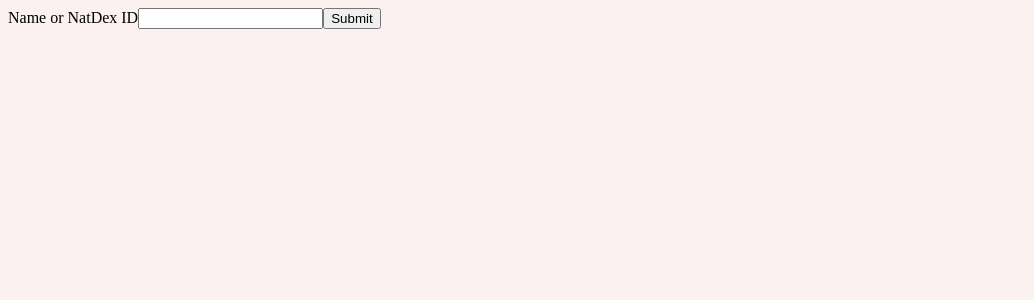
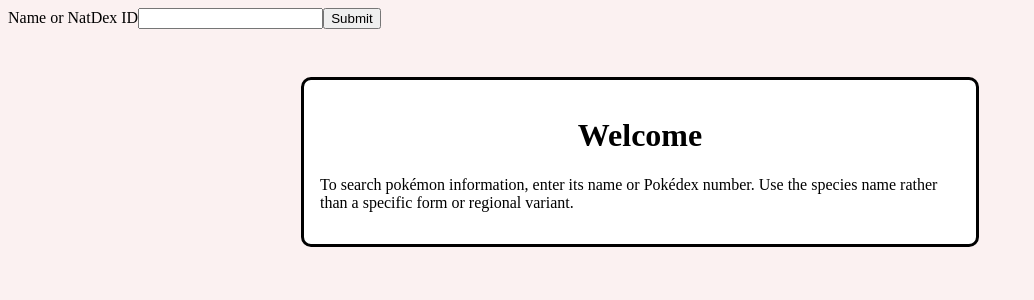
Before and after one commit to Erik-TS/PokedexWeb, a Next.js app: page / in a window 1280 px wide. Shown: the top 300 px of the page, without its empty margins (0-1034 px from the left). Built offline with nearby package versions, Linux system fonts and the light colour scheme.

Commit message:
Add a welcome message on the initial page.

```diff
--- a/css/style.css
+++ b/css/style.css
@@ -35,3 +35,16 @@
 .profile-type{
     font-family: "Arial";
 }
+
+.welcomeMessage{
+    background-color: white;
+    border: 3px solid;
+    border-radius: 10px;
+    width: 50vw;
+    margin: 3rem auto;
+    padding: 1rem;
+}
+
+.welcomeMessage h1{
+    text-align: center;
+}
--- a/pages/index.tsx
+++ b/pages/index.tsx
@@ -42,9 +42,23 @@
         })
     }
 
+    function WelcomeMessage() {
+        return (
+            <div className={'welcomeMessage'}>
+                <div>
+                    <h1>Welcome</h1>
+                    <p>
+                        To search pokémon information, enter its name or Pokédex number. Use the species name rather than a specific form or regional variant.
+                    </p>
+                </div>
+            </div>
+        )
+    }
+
     if (!loading && !used) return (
         <div>
             <Topbar search={search} />
+            <WelcomeMessage />
         </div>
     )
     else if (!loading && used && found) return (
```
